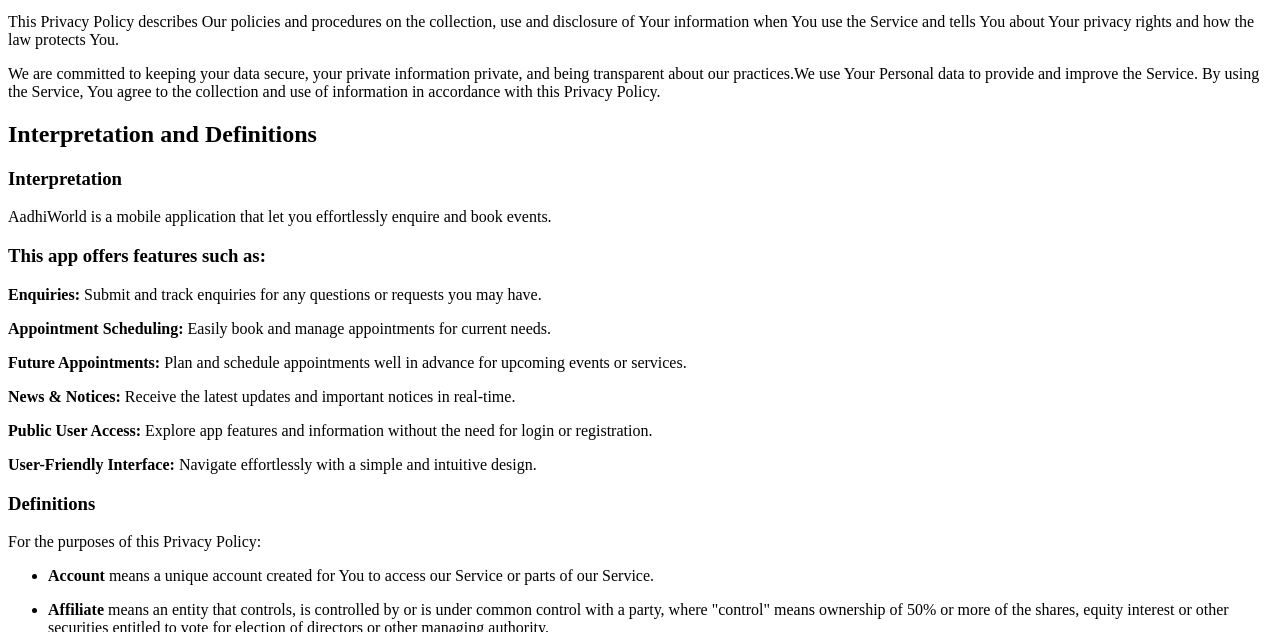
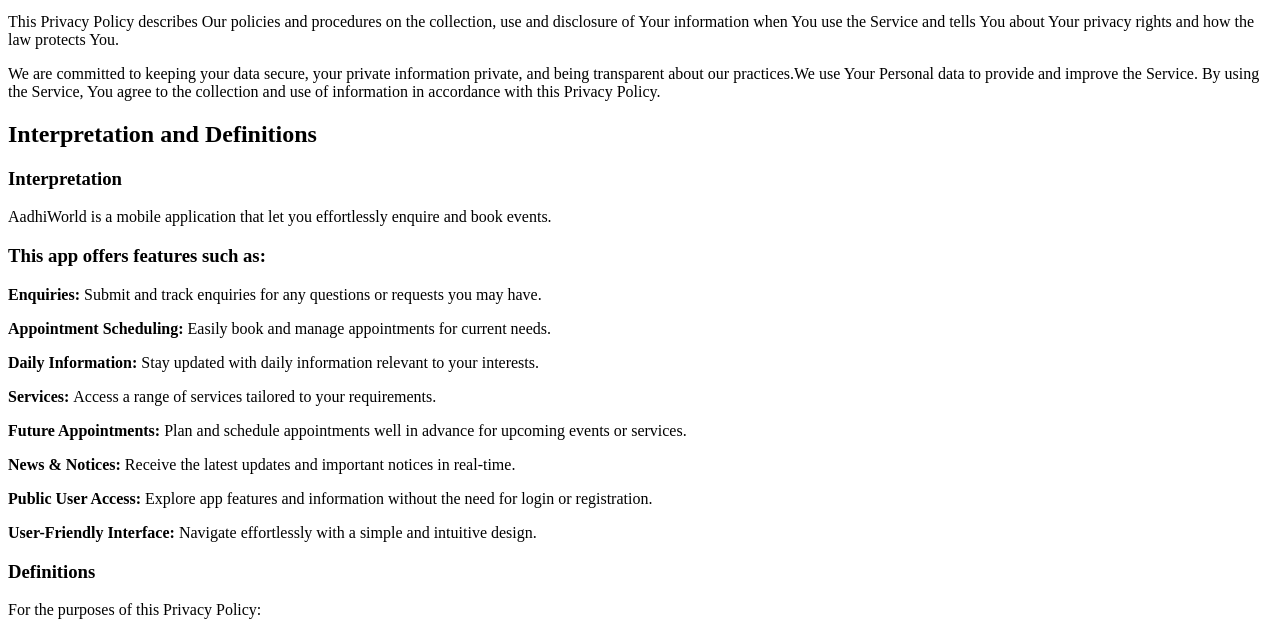
Before and after one commit to Muhammed-Arshad-n/aadhiworld_privacy_policy, a plain HTML site: page index.html in a window 1280 px wide. Shown: the part 101-733 px from the top of the page. Drawn offline with Linux system fonts and the light colour scheme.

Commit message:
added the daily information and services

```diff
--- a/index.html
+++ b/index.html
@@ -22,6 +22,8 @@
 <p><strong>Access Future Appointments: </strong> View all your upcoming appointments, with notifications sent in advance to remind you.</p> -->
 <p><strong> Enquiries: </strong>Submit and track enquiries for any questions or requests you may have.</p>
 <p><strong> Appointment Scheduling: </strong>Easily book and manage appointments for current needs.</p>
+<p><strong> Daily Information: </strong>Stay updated with daily information relevant to your interests.</p>
+<p><strong> Services: </strong>Access a range of services tailored to your requirements.</p>
 <p><strong> Future Appointments: </strong>Plan and schedule appointments well in advance for upcoming events or services.</p>
 <p><strong>  News & Notices: </strong>Receive the latest updates and important notices in real-time.</p>
 <p><strong> Public User Access: </strong>Explore app features and information without the need for login or registration.</p>
```
